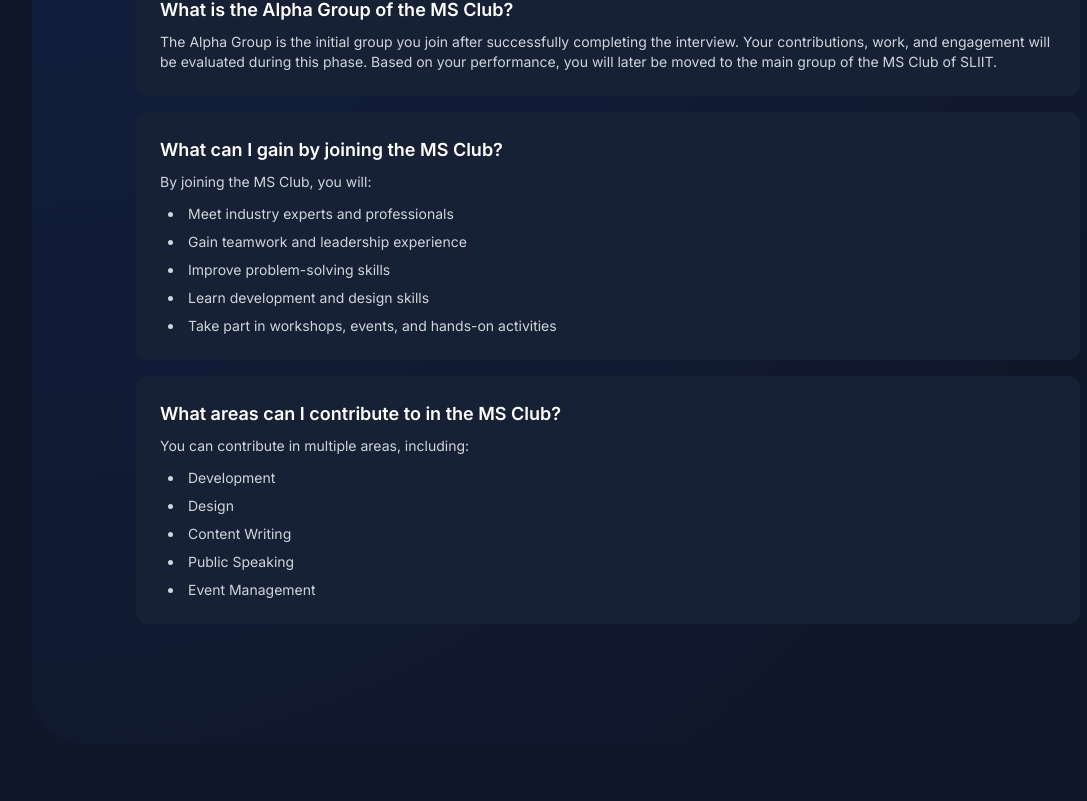
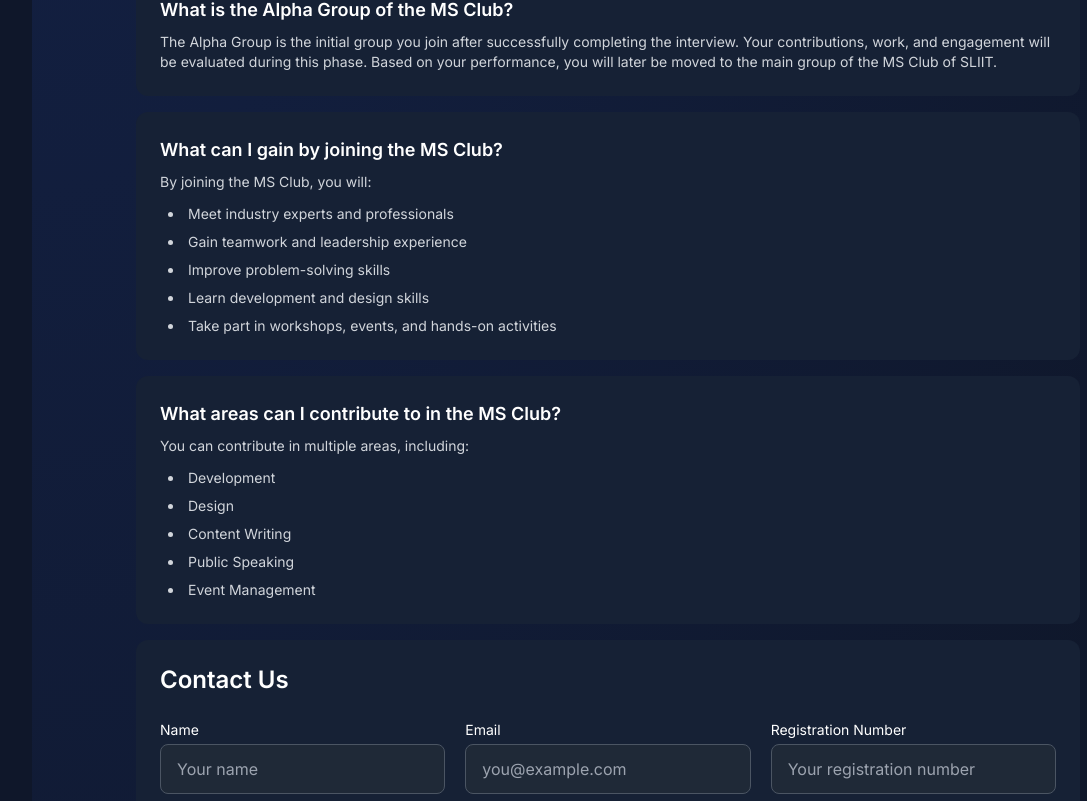
Before and after one commit to ms-club-sliit/msclubwebsite-v3, a Next.js app: page /contact in a window 1280 px wide. Shown: the part 1996-2797 px from the top of the page, without its empty margins (32-1119 px from the left). Built offline with nearby package versions, Linux system fonts and the light colour scheme; no server answers.

Commit message:
chore(contact): integrate ContactForm and adjust formatting

```diff
--- a/src/app/contact/page.js
+++ b/src/app/contact/page.js
@@ -1,14 +1,10 @@
 import Footer from "@/components/common/Footer";
 import Header from "@/components/common/Header";
 import Hero from "@/components/common/Hero";
-import {
-  FaFacebookF,
-  FaInstagram,
-  FaLinkedinIn,
-  FaGithub,
-} from "react-icons/fa";
+import {FaFacebookF,FaInstagram,FaLinkedinIn,FaGithub,} from "react-icons/fa";
 import BackgroundContainer from "@/components/common/BackgroundContainer";
-import {SOCIAL_LINKS} from "@/constants/generalConstants";
+import { SOCIAL_LINKS } from "@/constants/generalConstants";
+import ContactForm from "@/components/contact/contactFormSection";
 
 export default function ContactPage() {
   return (
@@ -169,10 +165,13 @@ Once you register, one of our members will contact you for a short interview. If
                 </ul>
               </div>
             </div>
+            <div className="bg-[#162135] p-6 rounded-xl">
+              <ContactForm></ContactForm>
+            </div>
           </div>
         </BackgroundContainer>
       </div>
-    <Footer/>
+      <Footer />
     </>
   );
 }
```
Lines whose indentation alone changed are shown as unchanged.
